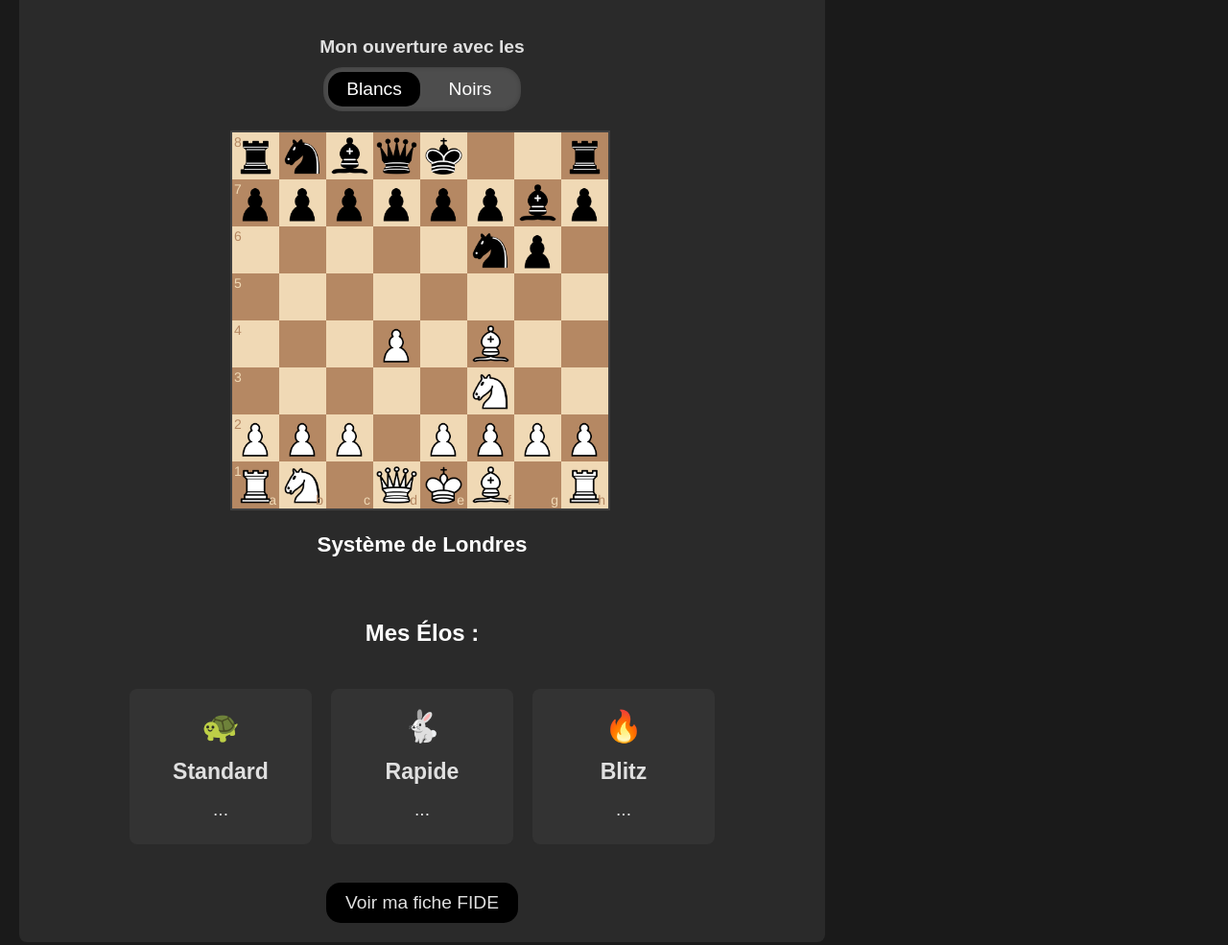
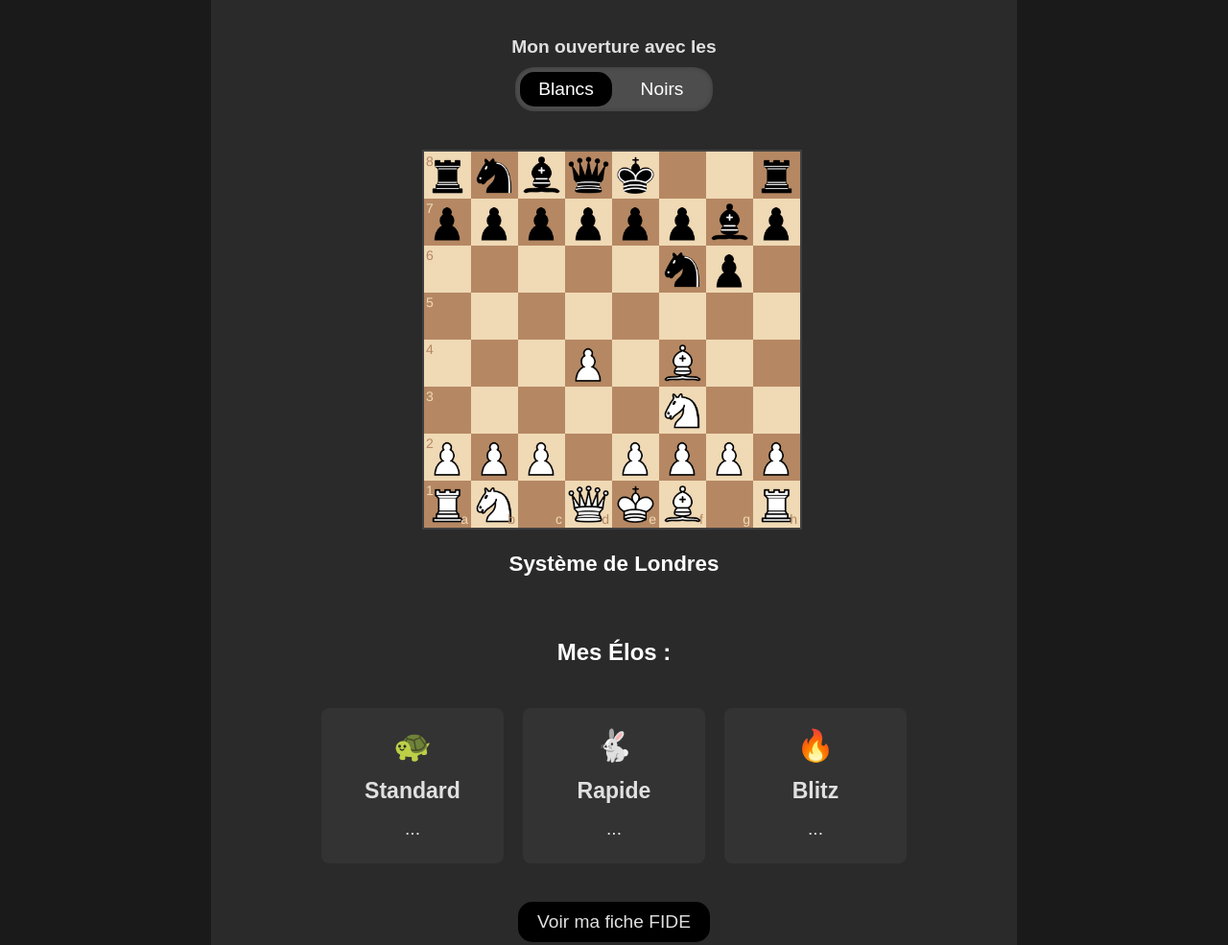
Before and after one commit to mathisboche/me, a website: page public/index.html in a window 1280 px wide. Shown: the part 3080-4065 px from the top of the page at 96% size. Drawn offline with nearby package versions, Linux system fonts and the light colour scheme; no server answers.

Commit message:
fix de la largeur de l'echequier sur mobile

```diff
--- a/public/styles.css
+++ b/public/styles.css
@@ -254,7 +254,7 @@ body.darken-background::before {
     color: #e0e0e0;
     padding: 20px;
     border-radius: 8px;
-    margin: 40px 0; /* Supprimez les valeurs redondantes de margin */
+    margin: 0 auto 40px auto; /* Center the div and add bottom margin */
     width: calc(100%-40px);
     max-width: 800px;
 }
@@ -351,9 +351,9 @@ input#selectBlack:checked + label[for="selectBlack"] {
 }
 
 .chess-board {
-    margin: 0 auto;
+    margin: 40px auto 20px auto; /* Ajoutez des marges pour centrer et espacer */
     max-width: 400px;
-    margin-bottom: 20px;
+    width: calc(100%-60px); /* Ajoutez cette règle pour que l'élément soit responsive */
 }
 
 .chess-summary {
```
